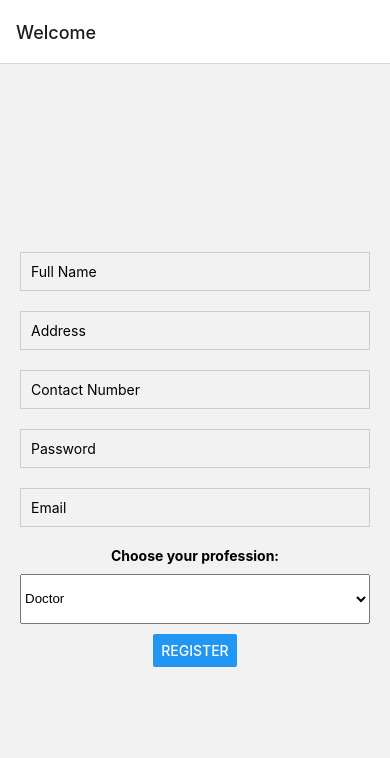
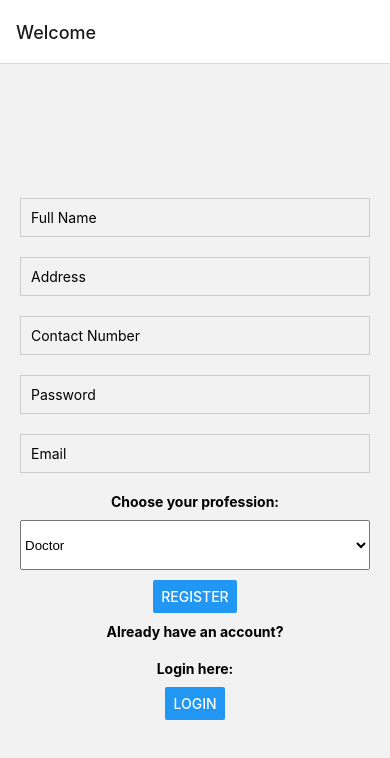
Before and after one commit to Ankitsharma991/NaukriBharat, a React Native app: screen /SignupPage in a window 390 px wide. Shown: the top 758 px of the page. Built offline with nearby package versions, Linux system fonts and the light colour scheme.

Commit message:
login button added in the signup page

```diff
--- a/components/pages/signuppage/signuppage.js
+++ b/components/pages/signuppage/signuppage.js
@@ -7,6 +7,9 @@ import { getAuth, createUserWithEmailAndPassword } from "firebase/auth";
 import { getFirestore, collection, addDoc } from "firebase/firestore";
 import { getStorage, ref, uploadBytes } from "firebase/storage";
 import "firebase/firestore";
+import { useNavigation } from '@react-navigation/native';
+
+
 
 // Define a list of professions
 const professions = ["Doctor", "Plumber", "Teacher", "Engineer", "Chef"];
@@ -18,6 +21,8 @@ const storage = getStorage(firebase);
 
 // Create a component for registration form
 export default function RegistrationForm() {
+  const navigation = useNavigation();
+
   // Define a state for the form data
   const [data, setData] = useState({
     fullName: "",
@@ -60,7 +65,8 @@ export default function RegistrationForm() {
           })
             .then((docRef) => {
               console.log("Document written with ID: ", docRef.id);
-              // add navigation logic here to redirect to another page
+              navigation.navigate('LoginPage'); // navigate to the login screen
+
             })
             .catch((error) => {
               console.error("Error adding document: ", error);
@@ -81,6 +87,10 @@ export default function RegistrationForm() {
     const updatedFormState = { ...data };
     updatedFormState[inputName] = inputValue;
     setData(updatedFormState);
+  };
+
+  const handleLoginButtonPress = () => {
+    navigation.navigate('LoginPage'); // navigate to the login screen
   };
 
   // Render the registration form
@@ -144,6 +154,12 @@ export default function RegistrationForm() {
         ))}
       </Picker>
       <Button title="Register" onPress={handleRegisterFormSubmit} />
+      <Text style={styles.professionText}>Already have an account?</Text>
+      <Text style={styles.professionText}>Login here:</Text>
+
+
+      <Button title="Login" onPress={handleLoginButtonPress} />
+
     </View>
   );
 }
```
